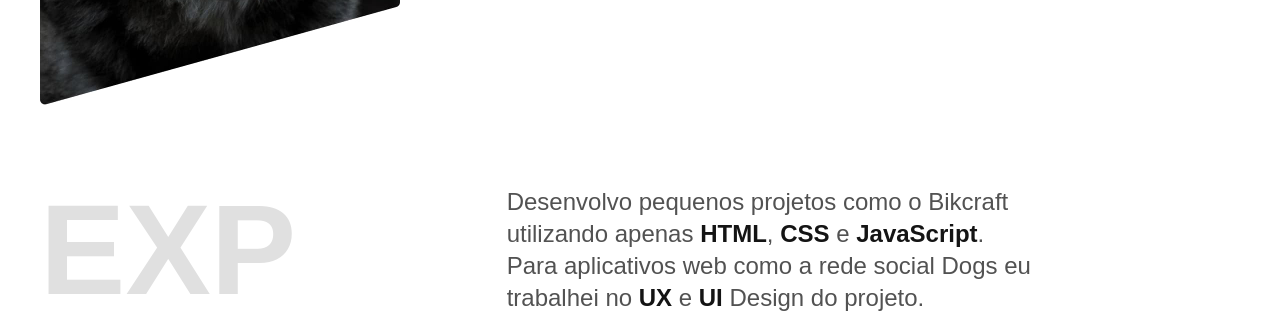
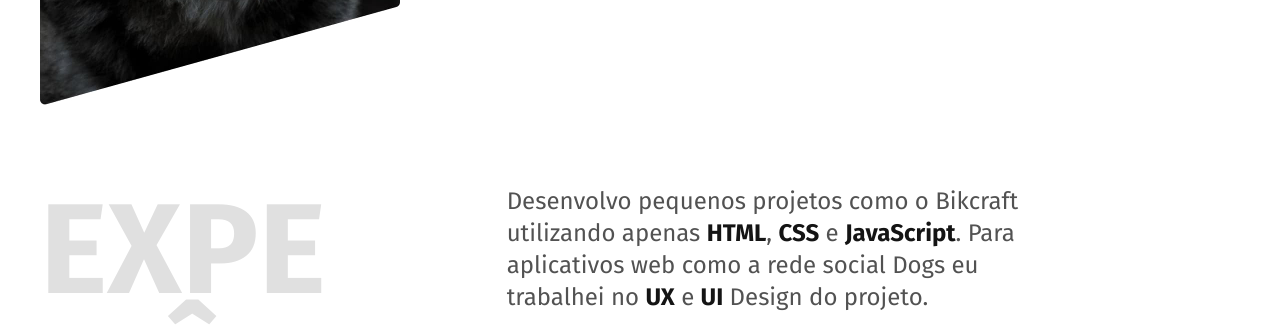
Before and after one commit to vinicius-lemos/vinicius-lemos.github.io, a plain HTML site: page index.html in a window 1280 px wide. Shown: the part 577-907 px from the top of the page. Drawn offline with Linux system fonts and the light colour scheme.

Commit message:
google fonts

```diff
--- a/index.html
+++ b/index.html
@@ -8,6 +8,10 @@
   <meta name="description" content="Desenvolvedor Front End e UX/UI Designer">
   <link rel="stylesheet" href="./css/style.min.css">
   <link rel="icon" href="./favicon.svg" type="image/svg+xml">
+
+  <link rel="preconnect" href="https://fonts.googleapis.com">
+  <link rel="preconnect" href="https://fonts.gstatic.com" crossorigin>
+  <link href="https://fonts.googleapis.com/css2?family=Fira+Sans:wght@400;700&family=Vollkorn:ital,wght@0,400;0,700;1,400&display=swap" rel="stylesheet">
 </head>
 
 <body>
```
